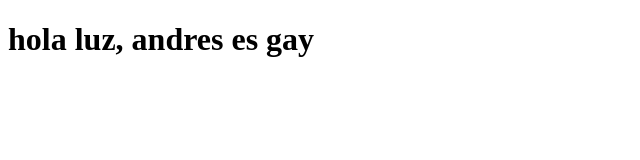
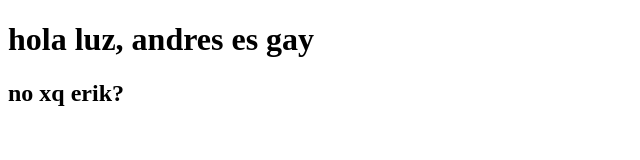
Before and after one commit to luzdarych/repaso, a plain HTML site: page index.html in a window 1280 px wide. Shown: the whole page, without its empty margins (0-640 px from the left). Drawn offline with Linux system fonts and the light colour scheme.

Commit message:
titulo h2

```diff
--- a/index.html
+++ b/index.html
@@ -7,6 +7,6 @@
 </head>
 <body>
     <h1>hola luz, andres es gay </h1>
-
+    <h2>no xq erik?</h2>
 </body>
 </html>
```
